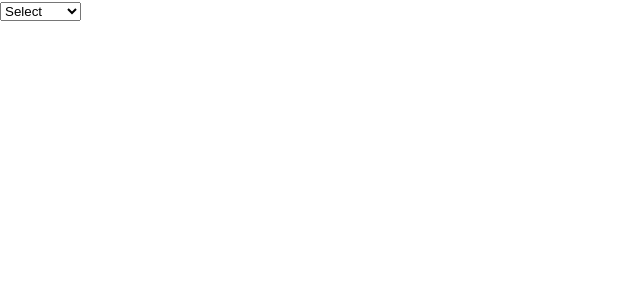
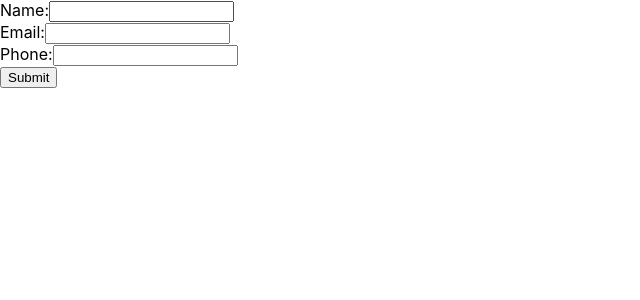
Before and after one commit to Vikas8920/Class-11am-React, a React (Create React App) app: page / in a window 1280 px wide. Shown: the top 300 px of the page, without its empty margins (0-640 px from the left). Built offline with nearby package versions, Linux system fonts and the light colour scheme.

Commit message:
12-02-2025

```diff
--- a/src/App.js
+++ b/src/App.js
@@ -1,14 +1,27 @@
-import React from 'react'
-import SelectForm from './Component/SelectForm'
+import React, { useState } from 'react'
+import Form3 from './Component/Form3'
+import Display from './Component/Display'
+// import Checkbox from './Component/Checkbox'
+// import SelectForm from './Component/SelectForm'
+// import Radio from './Component/Radio'
 // import Form2 from './Component/Form2'
 // import Form from './Component/Form'
 
 const App = () => {
+  const [formData, setFormData] = useState(null)
+  const handleFormSubmit = (data) =>{
+    setFormData(data)
+  }
   return (
     <>
      {/* <Form/> */}
      {/* <Form2/> */}
-      <SelectForm/>
+      {/* <SelectForm/> */}
+      {/* <Radio/> */}
+      {/* <Checkbox/> */}
+      <Form3 onFormSubmit={handleFormSubmit}/>
+      {formData && <Display data={formData}/>}
+      {/* if formData exists, render the display component */}
     </>
   )
 }
--- /dev/null
+++ b/src/Component/Checkbox.js
@@ -0,0 +1,35 @@
+import React, { useState } from 'react'
+
+const Checkbox = () => {
+    const[selectedOption, setSelectedOption] = useState({
+        option1: false,
+        option2: false,
+        option3: false
+    })
+    const handleChange = (e)=>{
+        const {name, checked} = e.target   // extract checkbox name and checked states
+        setSelectedOption({...selectedOption, [name]:checked})
+    }
+    const handleSubmit =(e)=>{
+        e.preventDefault()
+        console.log(`Selected Option:`, selectedOption)
+    }
+  return (
+    <>
+      <form onSubmit={handleSubmit}>
+        <label htmlFor='1'>Option 1</label>
+        <input type='checkbox' name='option1' checked={selectedOption.option1} onChange={handleChange} id='1'/>
+        <br/>
+        <label htmlFor='2'>Option 2</label>
+        <input type='checkbox' name='option2' checked={selectedOption.option2} onChange={handleChange} id='2'/>
+        <br/>
+        <label htmlFor='3'>Option 3</label>
+        <input type='checkbox' name='option3' checked={selectedOption.option3} onChange={handleChange} id='3'/>
+        <br/>
+        <button type='submit'>Submit</button>
+      </form>
+    </>
+  )
+}
+
+export default Checkbox
--- /dev/null
+++ b/src/Component/Display.js
@@ -0,0 +1,13 @@
+import React from 'react'
+
+const Display = ({data}) => {
+  return (
+    <>
+      <p>Name: {data.name}</p>
+      <p>Email: {data.email}</p>
+      <p>Phone: {data.phone}</p>
+    </>
+  )
+}
+
+export default Display
--- /dev/null
+++ b/src/Component/Form3.js
@@ -0,0 +1,40 @@
+import React, { useState } from 'react'
+
+const Form3 = ({onFormSubmit}) => {
+    const [name, setName] = useState('')
+    const [email, setEmail] = useState('')
+    const [phone, setPhone] = useState('')
+
+    const handleSubmit = (e) =>{
+        e.preventDefault()
+
+        onFormSubmit({name,email,phone})
+
+        setName('')
+        setEmail('')
+        setPhone('')
+    }
+  return (
+    <>
+      <form onSubmit={handleSubmit}>
+        <div>
+            <label htmlFor='name'>Name:</label>
+            <input type='text' value={name} onChange={(e)=>setName(e.target.value)} required id='name'/>
+        </div>
+        <div>
+            <label htmlFor='email'>Email:</label>
+            <input type='email' value={email} onChange={(e)=>setEmail(e.target.value)} required id='email'/>
+        </div>
+        <div>
+            <label htmlFor='phone'>Phone:</label>
+            <input type='phone' value={phone} onChange={(e)=>setPhone(e.target.value)} required id='phone'/>
+        </div>
+        <div>
+          <button type='submit'>Submit</button>
+        </div>
+      </form>
+    </>
+  )
+}
+
+export default Form3
--- /dev/null
+++ b/src/Component/Radio.js
@@ -0,0 +1,30 @@
+import React, { useState } from 'react'
+
+const Radio = () => {
+    const[selectedOption, setSelectedOption] = useState('Option1')   // Default value
+    const handleChange = (e)=>{
+        setSelectedOption(e.target.value)
+    }
+    const handleSubmit = (e)=>{
+        e.preventDefault()
+        document.write(`Selected radio button: ${selectedOption}`)
+    }
+  return (
+    <>
+      <form onSubmit={handleSubmit}>
+        <label htmlFor='1'>Option1</label>
+        <input type='radio' value='Option1' checked={selectedOption==='Option1'} onChange={handleChange} id='1'/>
+        <br/>
+        <label htmlFor='2'>Option2</label>
+        <input type='radio' value='Option2' checked={selectedOption==='Option2'} onChange={handleChange} id='2'/>
+        <br/>
+        <label htmlFor='3'>Option3</label>
+        <input type='radio' value='Option3' checked={selectedOption==='Option3'} onChange={handleChange} id='3'/>
+        <br/>
+        <button type='submit'>Submit</button>
+      </form>
+    </>
+  )
+}
+
+export default Radio
```
